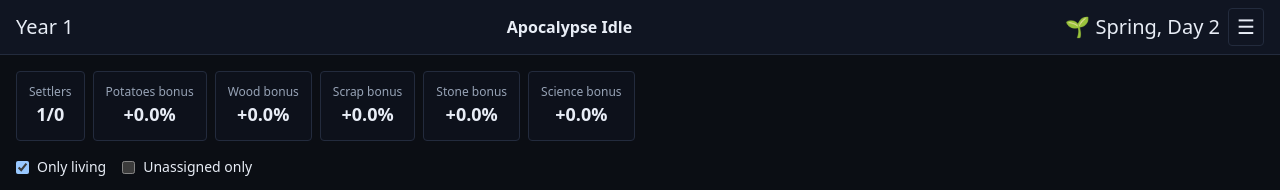
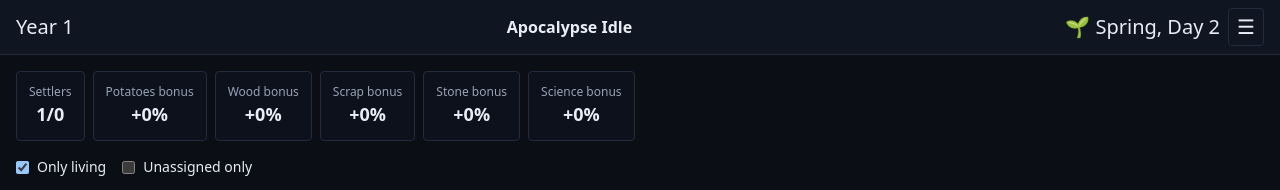
Before and after one commit to mikisz/apocalypse-idle, a React (Vite) app: page / in a window 1280 px wide. Both pictures are taken after a click on the button "Population". Shown: the top 190 px of the page. Built offline with nearby package versions, Linux system fonts and the light colour scheme.

Commit message:
Fix role bonus percent handling

```diff
--- a/src/engine/settlers.js
+++ b/src/engine/settlers.js
@@ -12,7 +12,7 @@ export function computeRoleBonuses(settlers) {
   settlers.forEach((s) => {
     if (s.isDead || !s.role) return;
     const skill = s.skills?.[s.role] || { level: 0 };
-    const bonus = ROLE_BONUS_PER_SETTLER(skill.level);
+    const bonus = ROLE_BONUS_PER_SETTLER(skill.level) * 100;
     bonuses[s.role] = (bonuses[s.role] || 0) + bonus;
   });
   return bonuses;
--- a/src/views/PopulationView.jsx
+++ b/src/views/PopulationView.jsx
@@ -42,7 +42,7 @@ export default function PopulationView() {
           >
             <div className="text-xs text-muted">{label} bonus</div>
             <div className="text-lg font-semibold">
-              +{(bonuses[role] || 0).toFixed(1)}%
+              +{Math.round(bonuses[role] || 0)}%
             </div>
           </div>
         ))}
```
Also changed, not shown: 2 other files (tests, documents, lock files or other folders).
